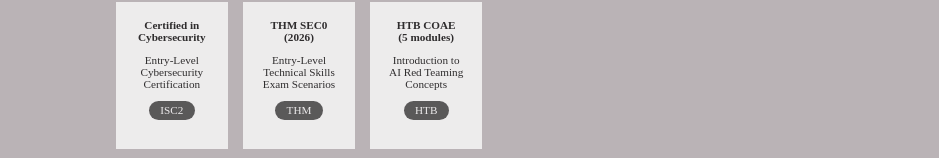
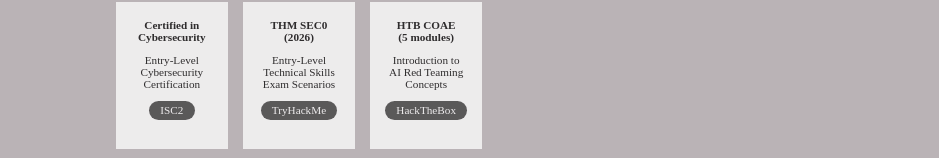
Before and after one commit to veritas373/veritas373.github.io, a plain HTML site: page index.html in a window 1280 px wide. Shown: the part 107-265 px from the top of the page, without its empty margins (341-1280 px from the left). Drawn offline with Linux system fonts and the light colour scheme.

Commit message:
Update index.html

```diff
--- a/index.html
+++ b/index.html
@@ -22,12 +22,12 @@
         <p>Entry-Level<br>
         Technical Skills<br>
         Exam Scenarios</p>
-        <p class="special">THM</p>
+        <p class="special">TryHackMe</p>
       </div>
       <div>
         <h1>HTB COAE<br>(5 modules)</h1>
         <p>Introduction to<br>AI Red Teaming<br>Concepts</p>
-        <p class="special">HTB</p>
+        <p class="special">HackTheBox</p>
       </div>
       <br>
       <div>
```
